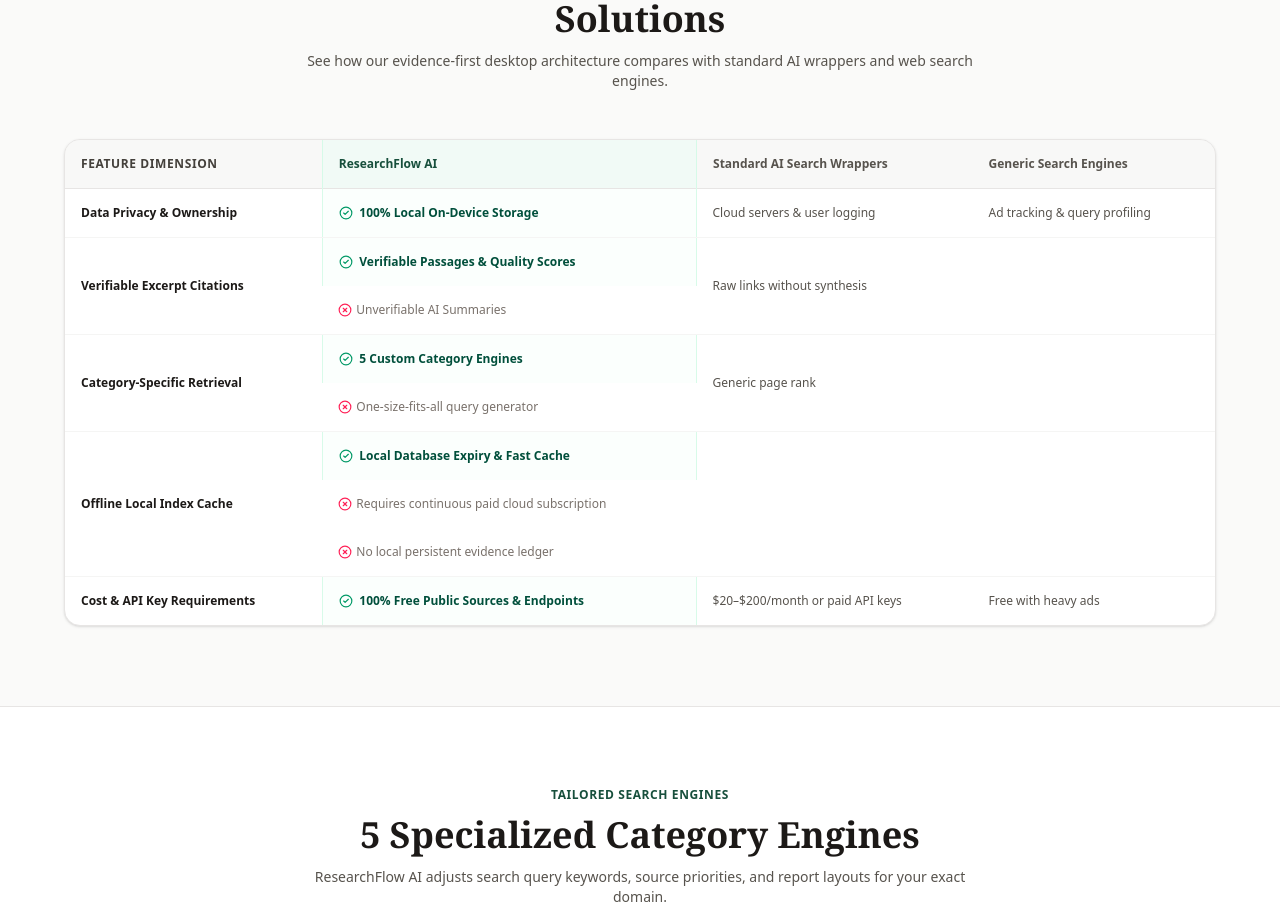
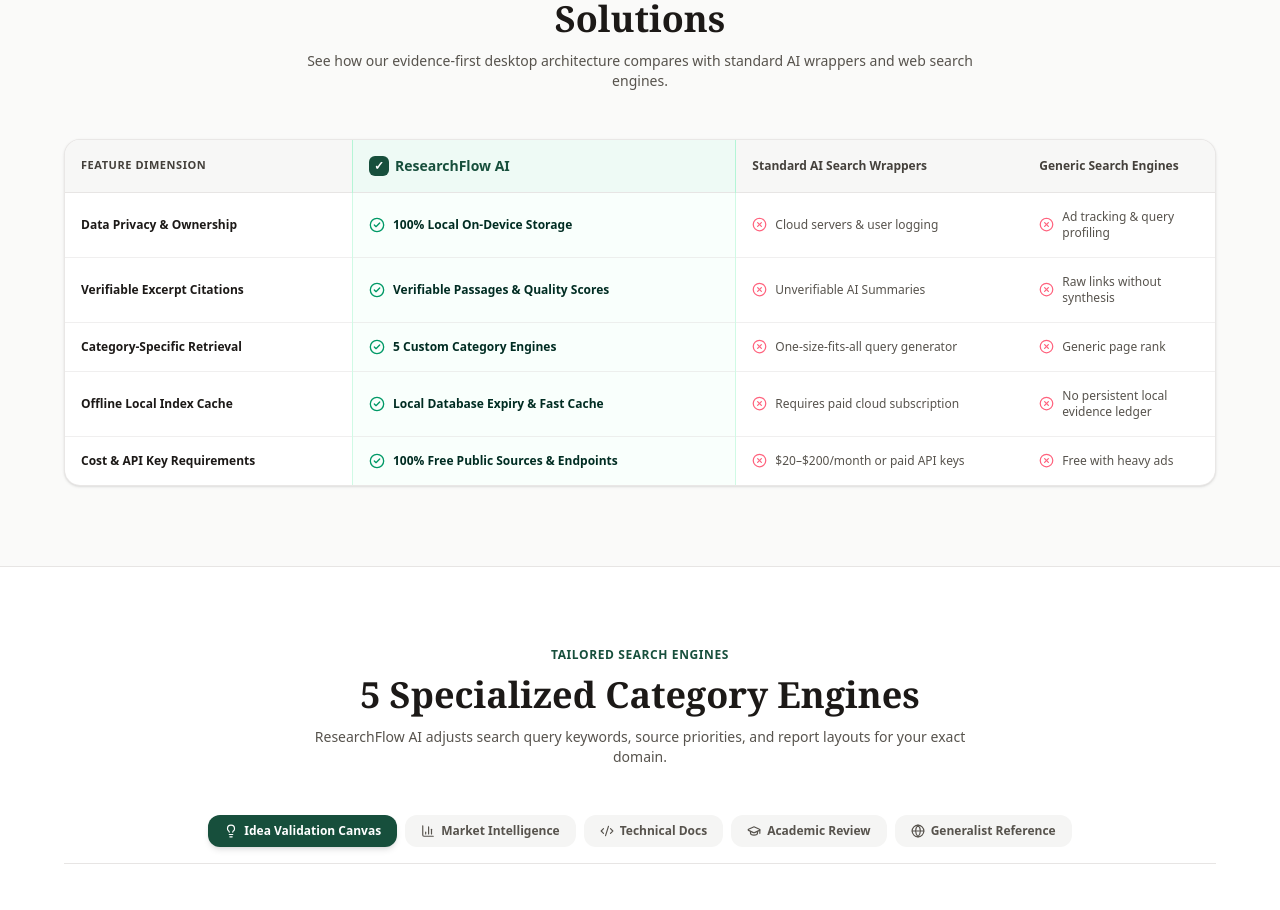
Before and after one commit to nagendar0/ResearchFlow-AI, a Next.js app: page /landing in a window 1280 px wide. Shown: the part 1560-2470 px from the top of the page. Built offline with nearby package versions, Linux system fonts and the light colour scheme.

Commit message:
Fix comparison table layout structure by wrapping cell contents in flex containers and removing display flex from td elements

```diff
--- a/src/app/landing/page.tsx
+++ b/src/app/landing/page.tsx
@@ -169,64 +169,135 @@
             <p className="text-sm text-stone-600">See how our evidence-first desktop architecture compares with standard AI wrappers and web search engines.</p>
           </div>
 
-          <div className="bg-white border border-stone-200 rounded-2xl shadow-sm overflow-x-auto">
+          <div className="bg-white border border-stone-200/90 rounded-2xl shadow-sm overflow-hidden">
             <table className="w-full text-left border-collapse text-xs">
               <thead>
-                <tr className="bg-stone-100/70 border-b border-stone-200 text-stone-700">
-                  <th className="p-4 font-bold uppercase tracking-wider">Feature Dimension</th>
-                  <th className="p-4 font-bold text-[#174f3c] bg-emerald-50/50 border-x border-emerald-100/80">ResearchFlow AI</th>
-                  <th className="p-4 font-semibold text-stone-600">Standard AI Search Wrappers</th>
-                  <th className="p-4 font-semibold text-stone-600">Generic Search Engines</th>
+                <tr className="bg-stone-100/80 border-b border-stone-200 text-stone-700">
+                  <th className="p-4 font-bold uppercase tracking-wider text-[11px] w-1/4">Feature Dimension</th>
+                  <th className="p-4 font-bold text-[#174f3c] bg-emerald-50/70 border-x border-emerald-200/80 w-1/3">
+                    <div className="flex items-center gap-1.5 text-sm">
+                      <span className="w-5 h-5 rounded-md bg-[#174f3c] text-white flex items-center justify-center text-xs">✓</span>
+                      ResearchFlow AI
+                    </div>
+                  </th>
+                  <th className="p-4 font-semibold text-stone-700 w-1/4">Standard AI Search Wrappers</th>
+                  <th className="p-4 font-semibold text-stone-700 w-1/4">Generic Search Engines</th>
                 </tr>
               </thead>
-              <tbody className="divide-y divide-stone-100">
-                <tr>
-                  <td className="p-4 font-bold text-stone-850">Data Privacy & Ownership</td>
-                  <td className="p-4 bg-emerald-50/20 border-x border-emerald-100/80 text-emerald-900 font-semibold flex items-center gap-1.5">
-                    <CheckCircle2 size={14} className="text-emerald-600 shrink-0" /> 100% Local On-Device Storage
+              <tbody className="divide-y divide-stone-200/60">
+                {/* Row 1 */}
+                <tr className="hover:bg-stone-50/50 transition-colors">
+                  <td className="p-4 font-bold text-stone-900 align-middle">Data Privacy & Ownership</td>
+                  <td className="p-4 bg-emerald-50/30 border-x border-emerald-100 text-emerald-950 font-semibold align-middle">
+                    <div className="flex items-center gap-2">
+                      <CheckCircle2 size={16} className="text-emerald-600 shrink-0" />
+                      <span>100% Local On-Device Storage</span>
+                    </div>
                   </td>
-                  <td className="p-4 text-stone-600">Cloud servers & user logging</td>
-                  <td className="p-4 text-stone-600">Ad tracking & query profiling</td>
-                </tr>
-                <tr>
-                  <td className="p-4 font-bold text-stone-850">Verifiable Excerpt Citations</td>
-                  <td className="p-4 bg-emerald-50/20 border-x border-emerald-100/80 text-emerald-900 font-semibold flex items-center gap-1.5">
-                    <CheckCircle2 size={14} className="text-emerald-600 shrink-0" /> Verifiable Passages & Quality Scores
+                  <td className="p-4 text-stone-600 align-middle">
+                    <div className="flex items-center gap-2">
+                      <XCircle size={15} className="text-rose-400 shrink-0" />
+                      <span>Cloud servers & user logging</span>
+                    </div>
                   </td>
-                  <td className="p-4 text-stone-500 flex items-center gap-1">
-                    <XCircle size={14} className="text-rose-500 shrink-0" /> Unverifiable AI Summaries
-                  </td>
-                  <td className="p-4 text-stone-600">Raw links without synthesis</td>
-                </tr>
-                <tr>
-                  <td className="p-4 font-bold text-stone-850">Category-Specific Retrieval</td>
-                  <td className="p-4 bg-emerald-50/20 border-x border-emerald-100/80 text-emerald-900 font-semibold flex items-center gap-1.5">
-                    <CheckCircle2 size={14} className="text-emerald-600 shrink-0" /> 5 Custom Category Engines
-                  </td>
-                  <td className="p-4 text-stone-500 flex items-center gap-1">
-                    <XCircle size={14} className="text-rose-500 shrink-0" /> One-size-fits-all query generator
-                  </td>
-                  <td className="p-4 text-stone-600">Generic page rank</td>
-                </tr>
-                <tr>
-                  <td className="p-4 font-bold text-stone-850">Offline Local Index Cache</td>
-                  <td className="p-4 bg-emerald-50/20 border-x border-emerald-100/80 text-emerald-900 font-semibold flex items-center gap-1.5">
-                    <CheckCircle2 size={14} className="text-emerald-600 shrink-0" /> Local Database Expiry & Fast Cache
-                  </td>
-                  <td className="p-4 text-stone-500 flex items-center gap-1">
-                    <XCircle size={14} className="text-rose-500 shrink-0" /> Requires continuous paid cloud subscription
-                  </td>
-                  <td className="p-4 text-stone-500 flex items-center gap-1">
-                    <XCircle size={14} className="text-rose-500 shrink-0" /> No local persistent evidence ledger
+                  <td className="p-4 text-stone-600 align-middle">
+                    <div className="flex items-center gap-2">
+                      <XCircle size={15} className="text-rose-400 shrink-0" />
+                      <span>Ad tracking & query profiling</span>
+                    </div>
                   </td>
                 </tr>
-                <tr>
-                  <td className="p-4 font-bold text-stone-850">Cost & API Key Requirements</td>
-                  <td className="p-4 bg-emerald-50/20 border-x border-emerald-100/80 text-emerald-900 font-semibold flex items-center gap-1.5">
-                    <CheckCircle2 size={14} className="text-emerald-600 shrink-0" /> 100% Free Public Sources & Endpoints
+
+                {/* Row 2 */}
+                <tr className="hover:bg-stone-50/50 transition-colors">
+                  <td className="p-4 font-bold text-stone-900 align-middle">Verifiable Excerpt Citations</td>
+                  <td className="p-4 bg-emerald-50/30 border-x border-emerald-100 text-emerald-950 font-semibold align-middle">
+                    <div className="flex items-center gap-2">
+                      <CheckCircle2 size={16} className="text-emerald-600 shrink-0" />
+                      <span>Verifiable Passages & Quality Scores</span>
+                    </div>
                   </td>
-                  <td className="p-4 text-stone-600">$20–$200/month or paid API keys</td>
-                  <td className="p-4 text-stone-600">Free with heavy ads</td>
+                  <td className="p-4 text-stone-600 align-middle">
+                    <div className="flex items-center gap-2">
+                      <XCircle size={15} className="text-rose-400 shrink-0" />
+                      <span>Unverifiable AI Summaries</span>
+                    </div>
+                  </td>
+                  <td className="p-4 text-stone-600 align-middle">
+                    <div className="flex items-center gap-2">
+                      <XCircle size={15} className="text-rose-400 shrink-0" />
+                      <span>Raw links without synthesis</span>
+                    </div>
+                  </td>
+                </tr>
+
+                {/* Row 3 */}
+                <tr className="hover:bg-stone-50/50 transition-colors">
+                  <td className="p-4 font-bold text-stone-900 align-middle">Category-Specific Retrieval</td>
+                  <td className="p-4 bg-emerald-50/30 border-x border-emerald-100 text-emerald-950 font-semibold align-middle">
+                    <div className="flex items-center gap-2">
+                      <CheckCircle2 size={16} className="text-emerald-600 shrink-0" />
+                      <span>5 Custom Category Engines</span>
+                    </div>
+                  </td>
+                  <td className="p-4 text-stone-600 align-middle">
+                    <div className="flex items-center gap-2">
+                      <XCircle size={15} className="text-rose-400 shrink-0" />
+                      <span>One-size-fits-all query generator</span>
+                    </div>
+                  </td>
+                  <td className="p-4 text-stone-600 align-middle">
+                    <div className="flex items-center gap-2">
+                      <XCircle size={15} className="text-rose-400 shrink-0" />
+                      <span>Generic page rank</span>
+                    </div>
+                  </td>
+                </tr>
+
+                {/* Row 4 */}
+                <tr className="hover:bg-stone-50/50 transition-colors">
+                  <td className="p-4 font-bold text-stone-900 align-middle">Offline Local Index Cache</td>
+                  <td className="p-4 bg-emerald-50/30 border-x border-emerald-100 text-emerald-950 font-semibold align-middle">
+                    <div className="flex items-center gap-2">
+                      <CheckCircle2 size={16} className="text-emerald-600 shrink-0" />
+                      <span>Local Database Expiry & Fast Cache</span>
+                    </div>
+                  </td>
+                  <td className="p-4 text-stone-600 align-middle">
+                    <div className="flex items-center gap-2">
+                      <XCircle size={15} className="text-rose-400 shrink-0" />
+                      <span>Requires paid cloud subscription</span>
+                    </div>
+                  </td>
+                  <td className="p-4 text-stone-600 align-middle">
+                    <div className="flex items-center gap-2">
+                      <XCircle size={15} className="text-rose-400 shrink-0" />
+                      <span>No persistent local evidence ledger</span>
+                    </div>
+                  </td>
+                </tr>
+
+                {/* Row 5 */}
+                <tr className="hover:bg-stone-50/50 transition-colors">
+                  <td className="p-4 font-bold text-stone-900 align-middle">Cost & API Key Requirements</td>
+                  <td className="p-4 bg-emerald-50/30 border-x border-emerald-100 text-emerald-950 font-semibold align-middle">
+                    <div className="flex items-center gap-2">
+                      <CheckCircle2 size={16} className="text-emerald-600 shrink-0" />
+                      <span>100% Free Public Sources & Endpoints</span>
+                    </div>
+                  </td>
+                  <td className="p-4 text-stone-600 align-middle">
+                    <div className="flex items-center gap-2">
+                      <XCircle size={15} className="text-rose-400 shrink-0" />
+                      <span>$20–$200/month or paid API keys</span>
+                    </div>
+                  </td>
+                  <td className="p-4 text-stone-600 align-middle">
+                    <div className="flex items-center gap-2">
+                      <XCircle size={15} className="text-rose-400 shrink-0" />
+                      <span>Free with heavy ads</span>
+                    </div>
+                  </td>
                 </tr>
               </tbody>
             </table>
--- a/src/app/page.tsx
+++ b/src/app/page.tsx
@@ -177,64 +177,135 @@
             <p className="text-sm text-stone-600">See how our evidence-first desktop architecture compares with standard AI wrappers and web search engines.</p>
           </div>
 
-          <div className="bg-white border border-stone-200 rounded-2xl shadow-sm overflow-x-auto">
+          <div className="bg-white border border-stone-200/90 rounded-2xl shadow-sm overflow-hidden">
             <table className="w-full text-left border-collapse text-xs">
               <thead>
-                <tr className="bg-stone-100/70 border-b border-stone-200 text-stone-700">
-                  <th className="p-4 font-bold uppercase tracking-wider">Feature Dimension</th>
-                  <th className="p-4 font-bold text-[#174f3c] bg-emerald-50/50 border-x border-emerald-100/80">ResearchFlow AI</th>
-                  <th className="p-4 font-semibold text-stone-600">Standard AI Search Wrappers</th>
-                  <th className="p-4 font-semibold text-stone-600">Generic Search Engines</th>
+                <tr className="bg-stone-100/80 border-b border-stone-200 text-stone-700">
+                  <th className="p-4 font-bold uppercase tracking-wider text-[11px] w-1/4">Feature Dimension</th>
+                  <th className="p-4 font-bold text-[#174f3c] bg-emerald-50/70 border-x border-emerald-200/80 w-1/3">
+                    <div className="flex items-center gap-1.5 text-sm">
+                      <span className="w-5 h-5 rounded-md bg-[#174f3c] text-white flex items-center justify-center text-xs">✓</span>
+                      ResearchFlow AI
+                    </div>
+                  </th>
+                  <th className="p-4 font-semibold text-stone-700 w-1/4">Standard AI Search Wrappers</th>
+                  <th className="p-4 font-semibold text-stone-700 w-1/4">Generic Search Engines</th>
                 </tr>
               </thead>
-              <tbody className="divide-y divide-stone-100">
-                <tr>
-                  <td className="p-4 font-bold text-stone-850">Data Privacy & Ownership</td>
-                  <td className="p-4 bg-emerald-50/20 border-x border-emerald-100/80 text-emerald-900 font-semibold flex items-center gap-1.5">
-                    <CheckCircle2 size={14} className="text-emerald-600 shrink-0" /> 100% Local On-Device Storage
+              <tbody className="divide-y divide-stone-200/60">
+                {/* Row 1 */}
+                <tr className="hover:bg-stone-50/50 transition-colors">
+                  <td className="p-4 font-bold text-stone-900 align-middle">Data Privacy & Ownership</td>
+                  <td className="p-4 bg-emerald-50/30 border-x border-emerald-100 text-emerald-950 font-semibold align-middle">
+                    <div className="flex items-center gap-2">
+                      <CheckCircle2 size={16} className="text-emerald-600 shrink-0" />
+                      <span>100% Local On-Device Storage</span>
+                    </div>
                   </td>
-                  <td className="p-4 text-stone-600">Cloud servers & user logging</td>
-                  <td className="p-4 text-stone-600">Ad tracking & query profiling</td>
-                </tr>
-                <tr>
-                  <td className="p-4 font-bold text-stone-850">Verifiable Excerpt Citations</td>
-                  <td className="p-4 bg-emerald-50/20 border-x border-emerald-100/80 text-emerald-900 font-semibold flex items-center gap-1.5">
-                    <CheckCircle2 size={14} className="text-emerald-600 shrink-0" /> Verifiable Passages & Quality Scores
+                  <td className="p-4 text-stone-600 align-middle">
+                    <div className="flex items-center gap-2">
+                      <XCircle size={15} className="text-rose-400 shrink-0" />
+                      <span>Cloud servers & user logging</span>
+                    </div>
                   </td>
-                  <td className="p-4 text-stone-500 flex items-center gap-1">
-                    <XCircle size={14} className="text-rose-500 shrink-0" /> Unverifiable AI Summaries
-                  </td>
-                  <td className="p-4 text-stone-600">Raw links without synthesis</td>
-                </tr>
-                <tr>
-                  <td className="p-4 font-bold text-stone-850">Category-Specific Retrieval</td>
-                  <td className="p-4 bg-emerald-50/20 border-x border-emerald-100/80 text-emerald-900 font-semibold flex items-center gap-1.5">
-                    <CheckCircle2 size={14} className="text-emerald-600 shrink-0" /> 5 Custom Category Engines
-                  </td>
-                  <td className="p-4 text-stone-500 flex items-center gap-1">
-                    <XCircle size={14} className="text-rose-500 shrink-0" /> One-size-fits-all query generator
-                  </td>
-                  <td className="p-4 text-stone-600">Generic page rank</td>
-                </tr>
-                <tr>
-                  <td className="p-4 font-bold text-stone-850">Offline Local Index Cache</td>
-                  <td className="p-4 bg-emerald-50/20 border-x border-emerald-100/80 text-emerald-900 font-semibold flex items-center gap-1.5">
-                    <CheckCircle2 size={14} className="text-emerald-600 shrink-0" /> Local Database Expiry & Fast Cache
-                  </td>
-                  <td className="p-4 text-stone-500 flex items-center gap-1">
-                    <XCircle size={14} className="text-rose-500 shrink-0" /> Requires continuous paid cloud subscription
-                  </td>
-                  <td className="p-4 text-stone-500 flex items-center gap-1">
-                    <XCircle size={14} className="text-rose-500 shrink-0" /> No local persistent evidence ledger
+                  <td className="p-4 text-stone-600 align-middle">
+                    <div className="flex items-center gap-2">
+                      <XCircle size={15} className="text-rose-400 shrink-0" />
+                      <span>Ad tracking & query profiling</span>
+                    </div>
                   </td>
                 </tr>
-                <tr>
-                  <td className="p-4 font-bold text-stone-850">Cost & API Key Requirements</td>
-                  <td className="p-4 bg-emerald-50/20 border-x border-emerald-100/80 text-emerald-900 font-semibold flex items-center gap-1.5">
-                    <CheckCircle2 size={14} className="text-emerald-600 shrink-0" /> 100% Free Public Sources & Endpoints
+
+                {/* Row 2 */}
+                <tr className="hover:bg-stone-50/50 transition-colors">
+                  <td className="p-4 font-bold text-stone-900 align-middle">Verifiable Excerpt Citations</td>
+                  <td className="p-4 bg-emerald-50/30 border-x border-emerald-100 text-emerald-950 font-semibold align-middle">
+                    <div className="flex items-center gap-2">
+                      <CheckCircle2 size={16} className="text-emerald-600 shrink-0" />
+                      <span>Verifiable Passages & Quality Scores</span>
+                    </div>
                   </td>
-                  <td className="p-4 text-stone-600">$20–$200/month or paid API keys</td>
-                  <td className="p-4 text-stone-600">Free with heavy ads</td>
+                  <td className="p-4 text-stone-600 align-middle">
+                    <div className="flex items-center gap-2">
+                      <XCircle size={15} className="text-rose-400 shrink-0" />
+                      <span>Unverifiable AI Summaries</span>
+                    </div>
+                  </td>
+                  <td className="p-4 text-stone-600 align-middle">
+                    <div className="flex items-center gap-2">
+                      <XCircle size={15} className="text-rose-400 shrink-0" />
+                      <span>Raw links without synthesis</span>
+                    </div>
+                  </td>
+                </tr>
+
+                {/* Row 3 */}
+                <tr className="hover:bg-stone-50/50 transition-colors">
+                  <td className="p-4 font-bold text-stone-900 align-middle">Category-Specific Retrieval</td>
+                  <td className="p-4 bg-emerald-50/30 border-x border-emerald-100 text-emerald-950 font-semibold align-middle">
+                    <div className="flex items-center gap-2">
+                      <CheckCircle2 size={16} className="text-emerald-600 shrink-0" />
+                      <span>5 Custom Category Engines</span>
+                    </div>
+                  </td>
+                  <td className="p-4 text-stone-600 align-middle">
+                    <div className="flex items-center gap-2">
+                      <XCircle size={15} className="text-rose-400 shrink-0" />
+                      <span>One-size-fits-all query generator</span>
+                    </div>
+                  </td>
+                  <td className="p-4 text-stone-600 align-middle">
+                    <div className="flex items-center gap-2">
+                      <XCircle size={15} className="text-rose-400 shrink-0" />
+                      <span>Generic page rank</span>
+                    </div>
+                  </td>
+                </tr>
+
+                {/* Row 4 */}
+                <tr className="hover:bg-stone-50/50 transition-colors">
+                  <td className="p-4 font-bold text-stone-900 align-middle">Offline Local Index Cache</td>
+                  <td className="p-4 bg-emerald-50/30 border-x border-emerald-100 text-emerald-950 font-semibold align-middle">
+                    <div className="flex items-center gap-2">
+                      <CheckCircle2 size={16} className="text-emerald-600 shrink-0" />
+                      <span>Local Database Expiry & Fast Cache</span>
+                    </div>
+                  </td>
+                  <td className="p-4 text-stone-600 align-middle">
+                    <div className="flex items-center gap-2">
+                      <XCircle size={15} className="text-rose-400 shrink-0" />
+                      <span>Requires paid cloud subscription</span>
+                    </div>
+                  </td>
+                  <td className="p-4 text-stone-600 align-middle">
+                    <div className="flex items-center gap-2">
+                      <XCircle size={15} className="text-rose-400 shrink-0" />
+                      <span>No persistent local evidence ledger</span>
+                    </div>
+                  </td>
+                </tr>
+
+                {/* Row 5 */}
+                <tr className="hover:bg-stone-50/50 transition-colors">
+                  <td className="p-4 font-bold text-stone-900 align-middle">Cost & API Key Requirements</td>
+                  <td className="p-4 bg-emerald-50/30 border-x border-emerald-100 text-emerald-950 font-semibold align-middle">
+                    <div className="flex items-center gap-2">
+                      <CheckCircle2 size={16} className="text-emerald-600 shrink-0" />
+                      <span>100% Free Public Sources & Endpoints</span>
+                    </div>
+                  </td>
+                  <td className="p-4 text-stone-600 align-middle">
+                    <div className="flex items-center gap-2">
+                      <XCircle size={15} className="text-rose-400 shrink-0" />
+                      <span>$20–$200/month or paid API keys</span>
+                    </div>
+                  </td>
+                  <td className="p-4 text-stone-600 align-middle">
+                    <div className="flex items-center gap-2">
+                      <XCircle size={15} className="text-rose-400 shrink-0" />
+                      <span>Free with heavy ads</span>
+                    </div>
+                  </td>
                 </tr>
               </tbody>
             </table>
```
